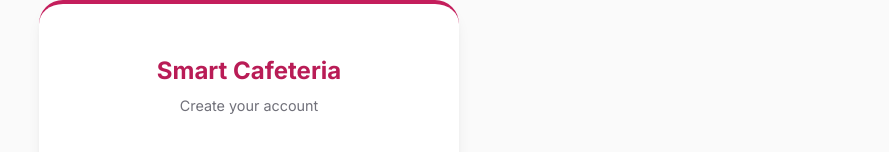
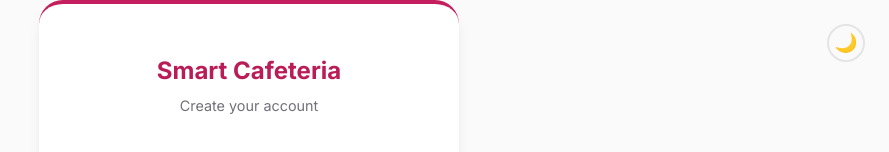
Before and after one commit to Smart-Cafeteria-Management-System/frontend, a React (Vite) app: page /signup in a window 1280 px wide. Shown: the top 152 px of the page, without its empty margins (391-1280 px from the left). Built offline with nearby package versions, Linux system fonts and the light colour scheme.

Commit message:
feat: add dark mode toggle on signup page

```diff
--- a/src/pages/Signup.jsx
+++ b/src/pages/Signup.jsx
@@ -1,5 +1,6 @@
 import { useState } from 'react';
 import { useAuth } from '../context/AuthContext';
+import { useTheme } from '../context/ThemeContext';
 import { Link, useNavigate } from 'react-router-dom';
 
 function Signup() {
@@ -11,6 +12,7 @@ function Signup() {
     const [error, setError] = useState('');
     const [loading, setLoading] = useState(false);
     const { register } = useAuth();
+    const { theme, toggleTheme } = useTheme();
     const navigate = useNavigate();
 
     const handleSubmit = async (e) => {
@@ -46,6 +48,14 @@ function Signup() {
 
     return (
         <div className="login-container">
+            <button
+                className="theme-toggle"
+                onClick={toggleTheme}
+                title={theme === 'light' ? 'Switch to Dark Mode' : 'Switch to Light Mode'}
+                style={{ position: 'fixed', top: '1.5rem', right: '1.5rem', zIndex: 10 }}
+            >
+                {theme === 'light' ? '🌙' : '☀️'}
+            </button>
             <div className="login-card">
                 <h1 className="login-title">Smart Cafeteria</h1>
                 <p className="login-subtitle">Create your account</p>
```
